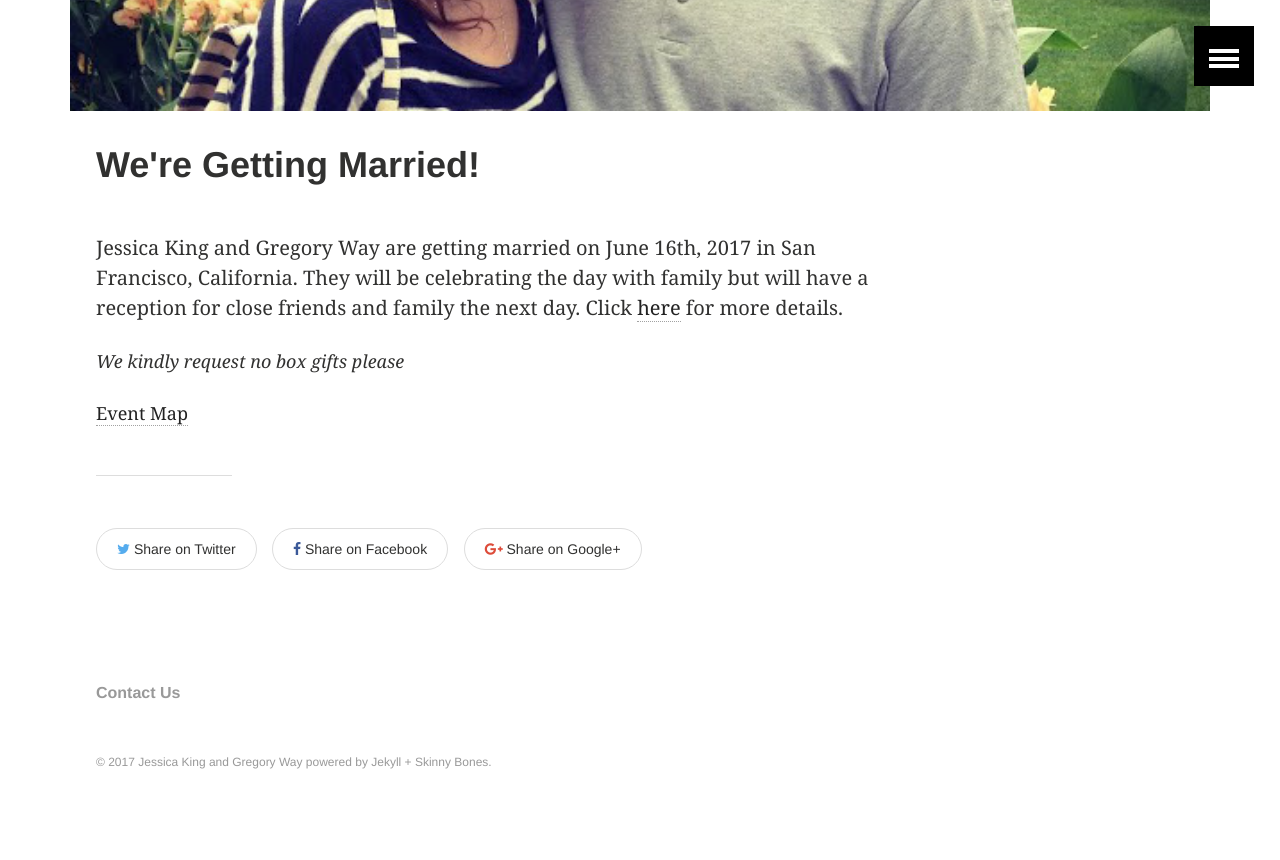
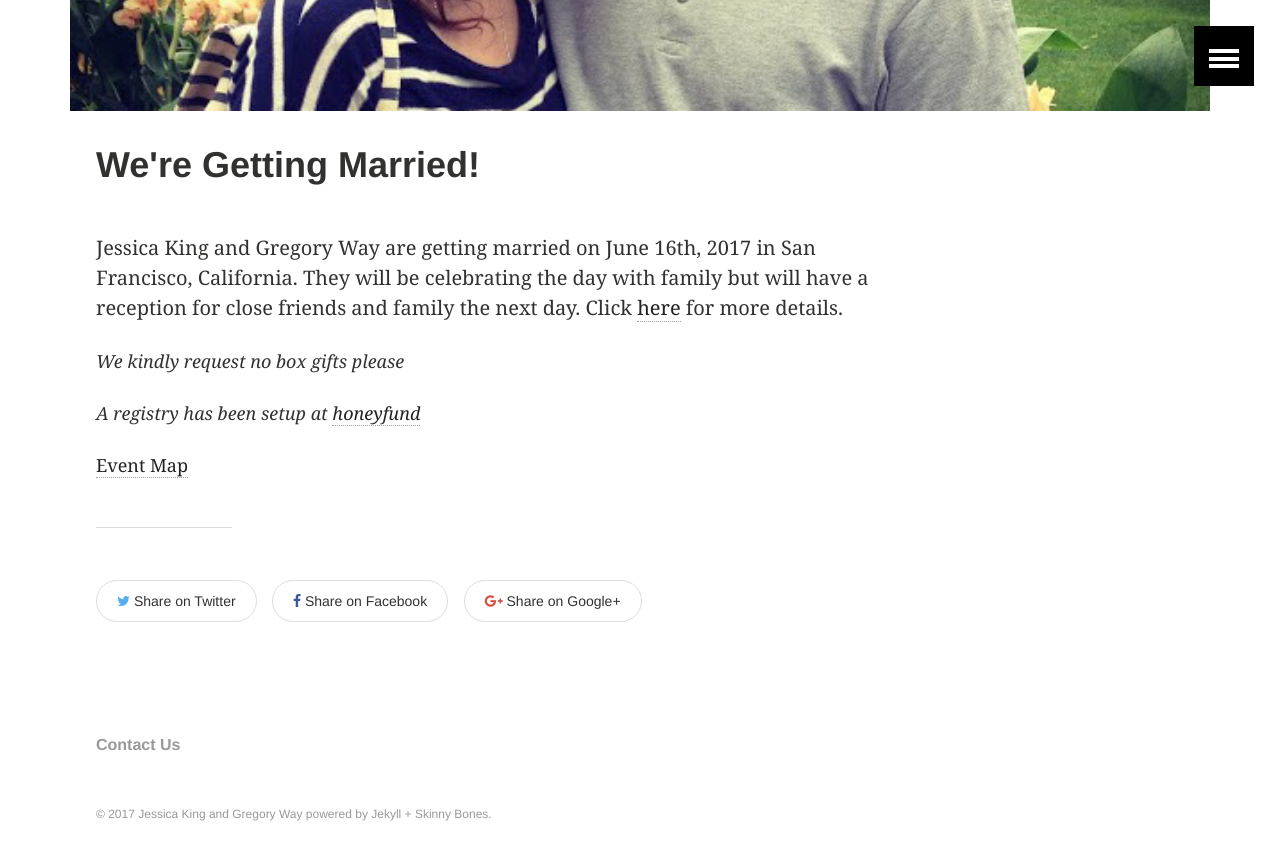
Before and after one commit to gwaybio/wedding, a Jekyll site: the page built from index.md, in a window 1280 px wide and 900 px high, scrolled down 572 px. Shown: the top 860 px of the window. Built offline with Jekyll 4.4.1, drawn with Linux system fonts in a browser that asks for light colours.

Commit message:
add registry

```diff
--- a/index.md
+++ b/index.md
@@ -14,4 +14,6 @@ for more details.
 
 *We kindly request no box gifts please*
 
+*A registry has been setup at [honeyfund](https://www.honeyfund.com/wedding/jessandgregwedding)*
+
 [Event Map](https://drive.google.com/open?id=1y24iMH7-a8BmJxlAGs3YmpnVR34&usp=sharing)
```
Also changed, not shown: 2 other files.
